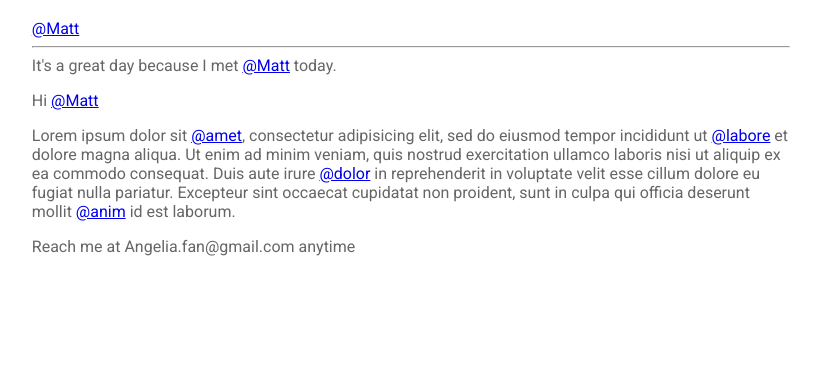
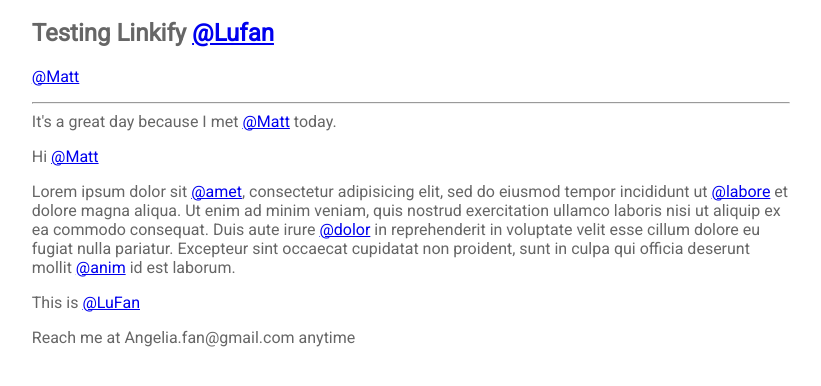
Before and after one commit to LuuuFan/linkify, a plain HTML site: page main.html in a window 1280 px wide. Shown: the part 62-448 px from the top of the page, without its empty margins (229-1050 px from the left). Drawn offline with Linux system fonts and the light colour scheme.

Commit message:
convert content linkify

```diff
--- a/linkify.js
+++ b/linkify.js
@@ -15,8 +15,6 @@ document.addEventListener("DOMContentLoaded", function(){
 });
 
 const convertLink = () => {
-  const divList = document.querySelectorAll('div');
-  const pList = document.querySelectorAll('p');
   const main = document.querySelector('.main');
   main.innerHTML = replaceLink(main.innerHTML);
 };
--- /dev/null
+++ b/linkify_content.js
@@ -0,0 +1,25 @@
+document.addEventListener("DOMContentLoaded", function(){
+  const mainDiv = document.querySelector('.main div');
+  convertLink(mainDiv);
+});
+
+const convertLink = (el) => {
+  if (el.childNodes.length === 1 && el.childNodes[0].nodeType === 3) {
+    el.innerHTML = replaceLink(el.innerHTML);
+  } else if (el.nodeType === 3 && el.nodeValue.trim()){
+    const div = document.createElement('p');
+    div.innerHTML = replaceLink(el.nodeValue);
+    el.parentElement.replaceChild(div, el);
+  } else {
+    el.childNodes.forEach(node => {
+      convertLink(node);
+    });
+  }
+};
+
+
+const replaceLink = (text) => {
+  const regex = /(^|[^@\w])@(\w{1,15})\b/g;
+  const replace = '$1<a href="https://twitter.com/$2" target="_blank">@$2</a>';
+  return text.replace(regex, replace);
+};
--- a/main.html
+++ b/main.html
@@ -4,13 +4,16 @@
     <meta charset="utf-8">
     <title>Linkify Work Sample</title>
     <link rel="stylesheet" href="./main.css">
-    <link href="https://fonts.googleapis.com/css?family=Roboto" rel="stylesheet">
-    <script type="text/javascript" src='./linkify.js'></script>
+    <script type="text/javascript" src='./linkify_content.js'></script>
   </head>
   <body>
     <div class='main'>
       <h1>Linkify Work Sample</h1>
       <div>
+        <!-- this is a comment to test if script will convert text in comment @comment -->
+        <!-- Link element to test non-content DOM-->
+        <link href="https://fonts.googleapis.com/css?family=Roboto" rel="stylesheet" data="@lufan">
+        <h2>Testing Linkify @Lufan</h2>
         @Matt
         <hr>
         <div>
@@ -18,6 +21,7 @@
         </div>
         <p>Hi @Matt</p>
         <p>Lorem ipsum dolor sit @amet, consectetur adipisicing elit, sed do eiusmod tempor incididunt ut @labore et dolore magna aliqua. Ut enim ad minim veniam, quis nostrud exercitation ullamco laboris nisi ut aliquip ex ea commodo consequat. Duis aute irure @dolor in reprehenderit in voluptate velit esse cillum dolore eu fugiat nulla pariatur. Excepteur sint occaecat cupidatat non proident, sunt in culpa qui officia deserunt mollit @anim id est laborum.</p>
+        This is @LuFan
         <p>Reach me at Angelia.fan@gmail.com anytime</p>
       </div>
     </div>
```
